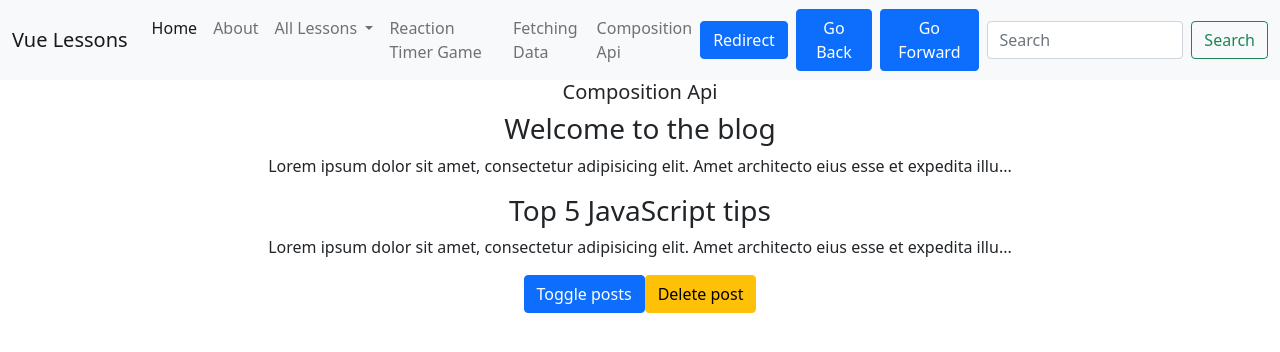
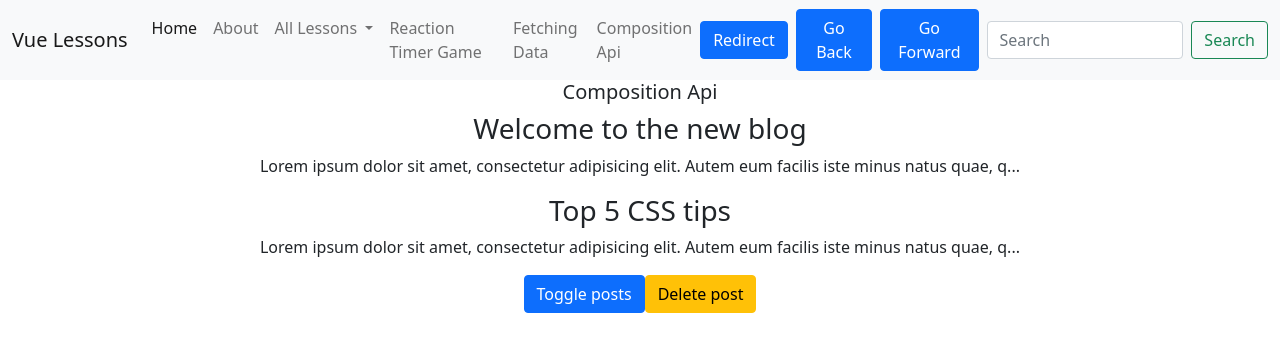
Before and after one commit to salokh1dd1n/vue-practice, a Vue app: page /composition-api in a window 1280 px wide. Shown: the top 352 px of the page. Built offline with nearby package versions, Linux system fonts and the light colour scheme; data requests are answered from the project's data file.

Commit message:
feat: using fetch in Composition Api

```diff
--- a/src/views/CompositionApi.vue
+++ b/src/views/CompositionApi.vue
@@ -1,7 +1,11 @@
 <template>
   <div class="container text-center">
     <h5>Composition Api</h5>
-    <post-list v-if="showPosts" :posts="posts" />
+    <div v-if="error">{{ error }}</div>
+    <div v-if="posts.length">
+      <post-list v-if="showPosts" :posts="posts" />
+    </div>
+    <div v-else>Posts are Loading...</div>
     <div class="d-flex justify-content-center">
       <button class="btn btn-primary" @click="showPosts = !showPosts">
         Toggle posts
@@ -19,28 +23,23 @@ export default {
   name: "CompositionApi",
   components: { PostList },
   setup() {
-    const posts = ref([
-      {
-        id: 1,
-        title: "Welcome to the blog",
-        body:
-          "Lorem ipsum dolor sit amet, consectetur adipisicing elit." +
-          " Amet architecto eius esse et expedita illum nam quas repudiandae " +
-          "voluptatum. Adipisci, dolorem, reprehenderit! Assumenda deleniti " +
-          "distinctio ea ipsa. Illum magnam, porro.",
-      },
-      {
-        id: 2,
-        title: "Top 5 JavaScript tips",
-        body:
-          "Lorem ipsum dolor sit amet, consectetur adipisicing elit." +
-          " Amet architecto eius esse et expedita illum nam quas repudiandae " +
-          "voluptatum. Adipisci, dolorem, reprehenderit! Assumenda deleniti " +
-          "distinctio ea ipsa. Illum magnam, porro.",
-      },
-    ]);
+    const posts = ref([]);
+    const error = ref(null);
+    const load = async () => {
+      try {
+        let data = await fetch("http://localhost:3000/posts");
+        if (!data.ok) {
+          throw new Error("No data available");
+        }
+        posts.value = await data.json();
+      } catch (err) {
+        error.value = err.message;
+        console.log(error.value);
+      }
+    };
+    load();
     const showPosts = ref(true);
-    return { posts, showPosts };
+    return { posts, showPosts, error };
   },
 };
 </script>
```
